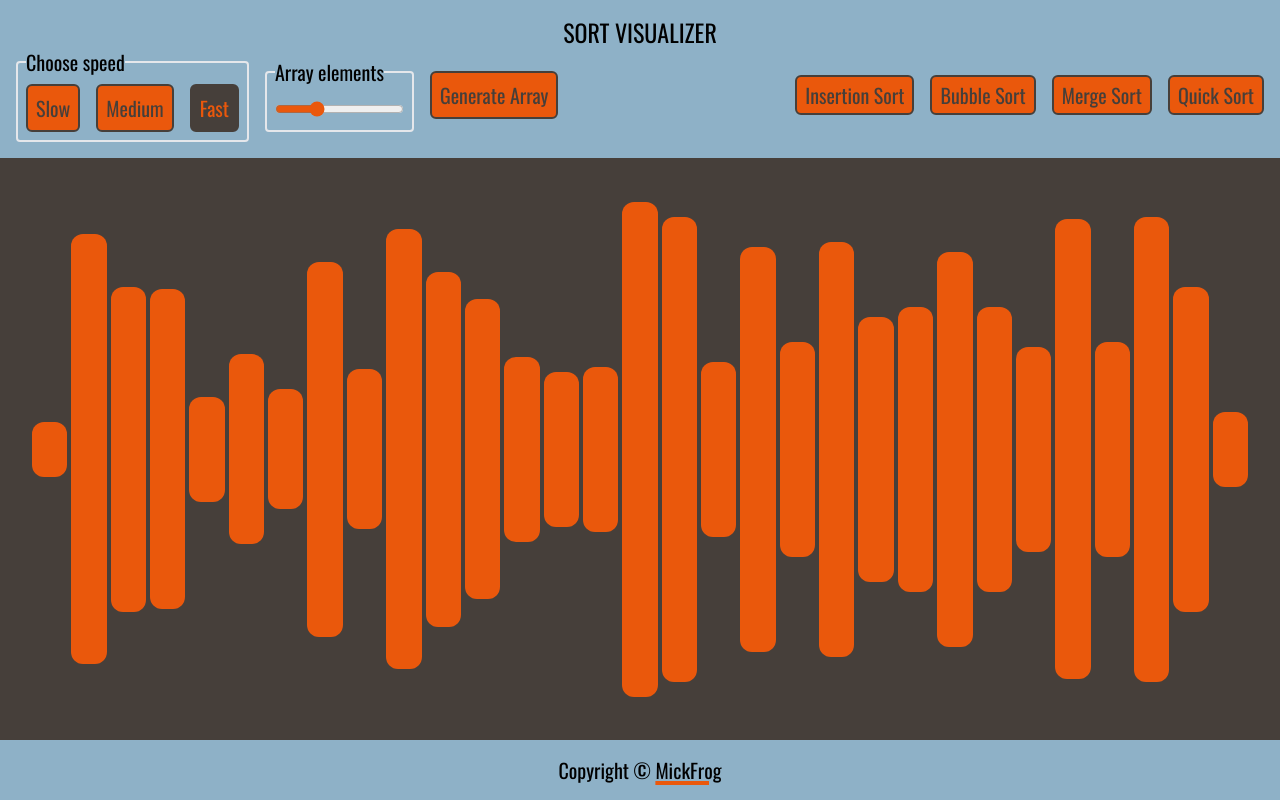
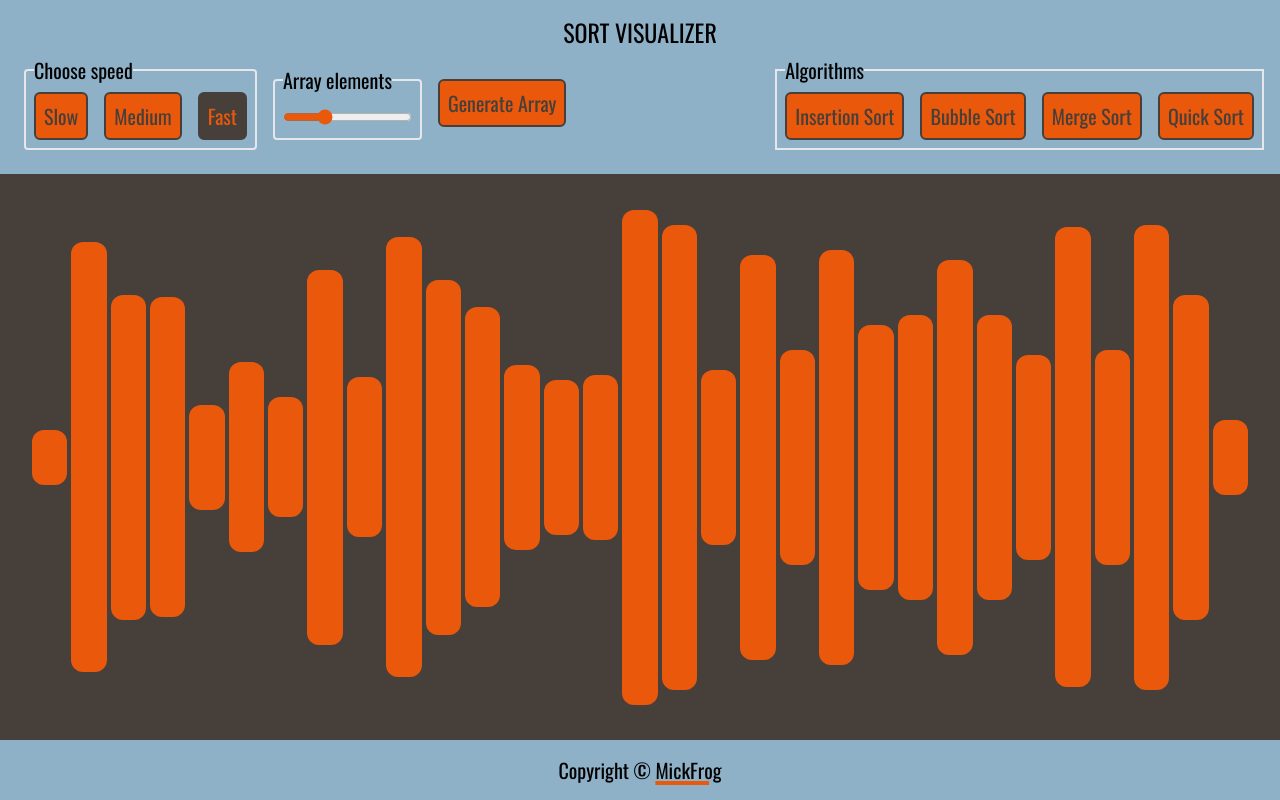
Before and after one commit to MickFrog/sort-visualizer, a React (Create React App) app: page / in a window 1280 px wide. Built offline with nearby package versions, Linux system fonts and the light colour scheme.

Commit message:
add responsive div array width + other styles

```diff
--- a/src/App.js
+++ b/src/App.js
@@ -71,7 +71,7 @@ function App() {
   }
 
   return (
-    <div className="min-h-screen w-screen flex flex-col items-center">
+    <div className="min-h-screen w-full flex flex-col items-center">
       <MyHeader
         bubble={runBubble}
         insertion={runInsertion}
--- a/src/components/MyHeader.js
+++ b/src/components/MyHeader.js
@@ -46,11 +46,11 @@ const MyHeader = (props) => {
   };
 
   return (
-    <header className="w-full bg-[#8EB1C7] p-4 flex flex-col items-center">
+    <header className="w-full h-max bg-[#8EB1C7] p-4 flex flex-col items-center">
       <h1>SORT VISUALIZER</h1>
 
-      <div className="max-w-7xl w-full flex justify-between items-center">
-        <div className="flex gap-4 items-center">
+      <div className="max-w-7xl w-full flex flex-wrap gap-2 lg:justify-between justify-center items-center">
+        <div className="p-2 flex flex-wrap gap-4 items-center justify-center">
           <fieldset
             ref={speedContainerRef}
             className="flex gap-4 border-2 p-2 rounded"
@@ -88,12 +88,13 @@ const MyHeader = (props) => {
 
           <button onClick={handleRandomize}>Generate Array</button>
         </div>
-        <div className="text-xl h-10 flex gap-4">
+        <fieldset className="p-2 text-xl flex flex-wrap justify-center gap-4 border-2">
+          <legend>Algorithms</legend>
           <button onClick={handleInsertion}>Insertion Sort</button>
           <button onClick={handleBubble}>Bubble Sort</button>
           <button onClick={handleMerge}>Merge Sort</button>
           <button onClick={handleQuick}>Quick Sort</button>
-        </div>
+        </fieldset>
       </div>
     </header>
   );
--- a/src/index.css
+++ b/src/index.css
@@ -42,9 +42,7 @@ input[type="range"] {
 }
 
 .array-container {
-  display: grid;
-  grid-template-columns: repeat(auto-fit, minmax(0, 1fr));
-  @apply max-w-7xl w-full px-4 gap-1 justify-center items-center transition-all duration-300;
+  @apply max-w-7xl w-full px-4 gap-1 grid grid-cols-[repeat(auto-fit,_minmax(4px,_1fr))] justify-center items-center transition-all duration-300 overflow-auto;
 }
 
 .array-div {
--- a/src/logic/sortLogic.js
+++ b/src/logic/sortLogic.js
@@ -29,6 +29,7 @@ export async function mergeSort(
   const mid = Math.floor(arr.length / 2);
   let divMid =
     arr.length % 2 !== 0 ? Math.floor(divEnd / 2) - 1 : Math.floor(divEnd / 2);
+
   //sort left half of array
   const tempLeft = arr.slice(0, mid);
   const sortedLeft = await mergeSort(tempLeft, divStart, divMid);
```
